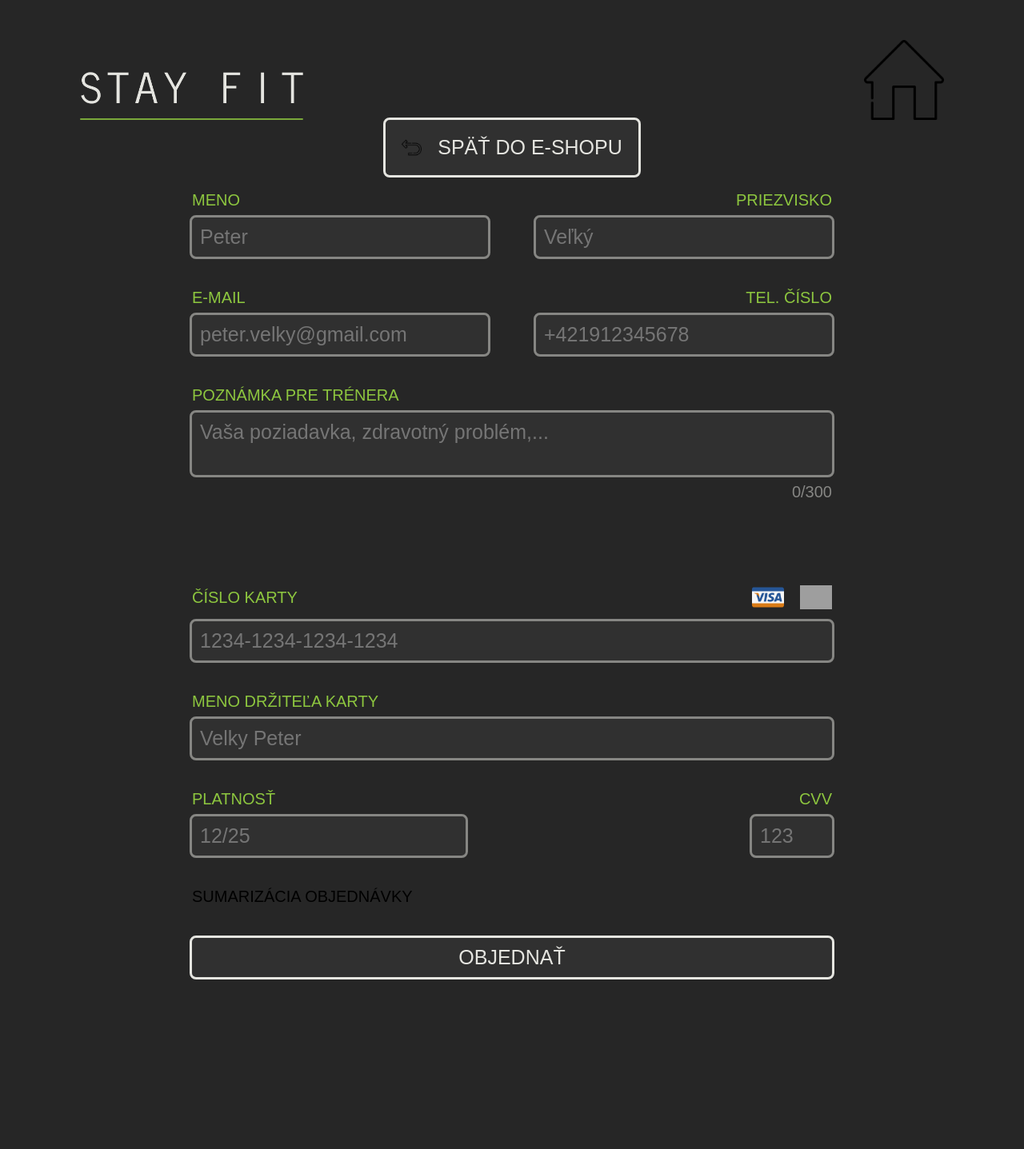
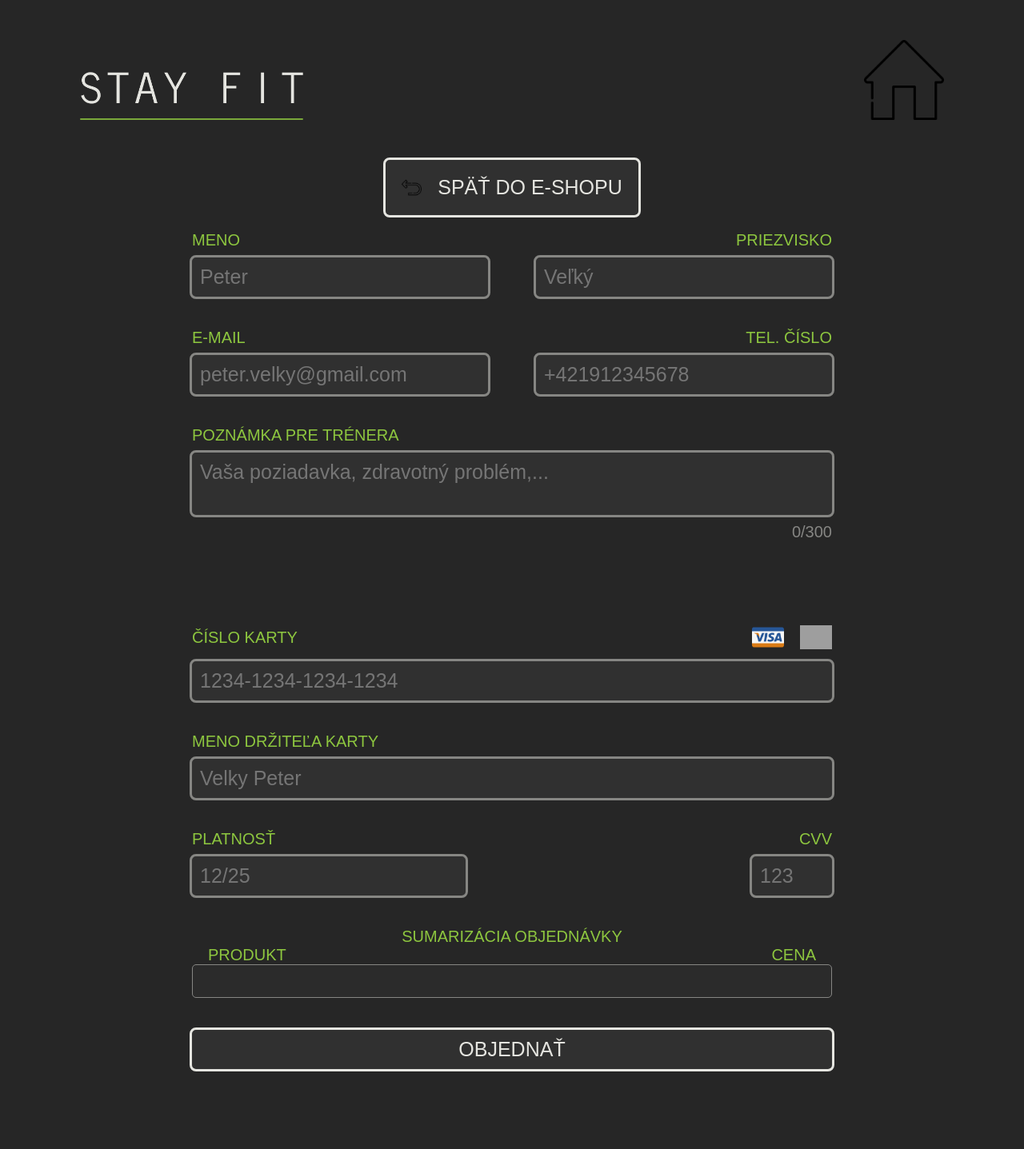
Before and after one commit to mkockar/rop_stay_fit, a PHP site: page /payment.php in a window 1280 px wide. Shown: the whole page at 80% size. Before the commit the page ends 1225 px from the top, so only its background shows below. Run offline with PHP 8.4, Linux system fonts and the light colour scheme; data that the repository does not hold is empty; style sheets or scripts are compiled from the project's sources; some web fonts are replaced; grey boxes are pictures that could not be loaded.

Commit message:
order sumary

```diff
--- a/payment.php
+++ b/payment.php
@@ -5,9 +5,9 @@ if (isset($_POST['pay'])) {
     $lname = $_POST['lname'];
     $fname = $_POST['fname'];
     $msg = $_POST['msg'];
-    $msgMail = "Meno: $fname <br> Priezvisko: $lname <br> Telefónne číslo: $phone <br> Poznámka: $msg";
+    $msgMail = "Meno: $fname <br> Priezvisko: $lname <br> Telefónne číslo: $phone <br> Poznámka: $msg <br> Produkt: $product";
 
-    $title = 'Potvrdenie objednávky';
+    $title = "Potvrdenie objednávky - $product";
 
     require_once('generateEmail.php');
 
@@ -105,14 +105,15 @@ if (isset($_POST['submit'])) {
             </div>
 
             <div class="order-sumary">
-                <span>SUMARIZÁCIA OBJEDNÁVKY</span>
                 <div class="order-wrapper">
-                    <div class="product-name">
-                        <span><?php echo $product ?></span>
+                    <span class="title-order-sumary">SUMARIZÁCIA OBJEDNÁVKY</span>
+                    <div class="label-wrapper">
+                        <span class="label-product-price">Produkt</span>
+                        <span class="label-product-price">Cena</span>
                     </div>
-
-                    <div class="product-price">
-                        <span><?php echo $price ?></span>
+                    <div class="product-name-price">
+                        <span class="product-price"><?php echo $product ?></span>
+                        <span class="product-price"><?php echo $price ?></span>
                     </div>
                 </div>
             </div>
--- a/styles/payment.css
+++ b/styles/payment.css
@@ -8,6 +8,7 @@ body .payment-form-wrapper {
   justify-content: center;
   width: 100%;
   gap: 2rem;
+  padding: 5rem;
 }
 body .payment-form-wrapper .form-wrapper {
   display: flex;
@@ -227,6 +228,44 @@ body .payment-form-wrapper .form-wrapper .input-wrapper .card-details-wrapper .d
   justify-content: center;
   align-items: end;
 }
-body .payment-form-wrapper .form-wrapper .input-wrapper .order-sumary span {
+body .payment-form-wrapper .form-wrapper .order-sumary {
+  display: flex;
+  flex-direction: column;
+}
+body .payment-form-wrapper .form-wrapper .order-sumary .title-order-sumary {
+  text-align: center;
   color: #8dc63f;
 }
+body .payment-form-wrapper .form-wrapper .order-sumary .order-wrapper {
+  display: flex;
+  justify-content: space-between;
+  align-items: center;
+  flex-direction: column;
+}
+body .payment-form-wrapper .form-wrapper .order-sumary .order-wrapper .label-wrapper {
+  display: flex;
+  justify-content: space-between;
+  align-items: center;
+  width: 100%;
+  padding-left: 2rem;
+  padding-right: 2rem;
+}
+body .payment-form-wrapper .form-wrapper .order-sumary .order-wrapper .label-wrapper .label-product-price {
+  color: #8dc63f;
+  text-transform: uppercase;
+}
+body .payment-form-wrapper .form-wrapper .order-sumary .order-wrapper .product-name-price {
+  display: flex;
+  justify-content: space-between;
+  align-items: center;
+  width: 100%;
+  border: 1px solid #e5e5e0;
+  padding: 2rem;
+  border-radius: 5px;
+  background-color: #303030;
+  opacity: 50%;
+}
+body .payment-form-wrapper .form-wrapper .order-sumary .order-wrapper .product-name-price .product-price {
+  color: #e5e5e0;
+  text-transform: uppercase;
+}
--- a/styles/payment.scss
+++ b/styles/payment.scss
@@ -1,11 +1,4 @@
 @import "colours.scss";
-
-* {
-  //background-color: rgba(8, 250, 0, 0.5);
-
-  //outline: solid 2px red;
-}
-
 body {
   padding: 5rem 10rem;
   .payment-form-wrapper {
@@ -15,6 +8,7 @@ body {
     justify-content: center;
     width: 100%;
     gap: 2rem;
+    padding: 5rem;
     .form-wrapper {
       display: flex;
       flex-direction: column;
@@ -127,10 +121,48 @@ body {
             }
           }
         }
+      }
+      .order-sumary {
+        display: flex;
+        flex-direction: column;
+        .title-order-sumary {
+          text-align: center;
+          color: $outline;
+        }
 
-        .order-sumary{
-          span{
-            color: $outline;
+        .order-wrapper {
+          display: flex;
+          justify-content: space-between;
+          align-items: center;
+          flex-direction: column;
+
+          .label-wrapper {
+            display: flex;
+            justify-content: space-between;
+            align-items: center;
+            width: 100%;
+            padding-left: 2rem;
+            padding-right: 2rem;
+
+            .label-product-price {
+              color: $outline;
+              text-transform: uppercase;
+            }
+          }
+          .product-name-price {
+            display: flex;
+            justify-content: space-between;
+            align-items: center;
+            width: 100%;
+            border: 1px solid $lightgray;
+            padding: 2rem;
+            border-radius: 5px;
+            background-color: $darkgray;
+            opacity: 50%;
+            .product-price {
+              color: $lightgray;
+              text-transform: uppercase;
+            }
           }
         }
       }
```
Also changed, not shown: eshop.php (+16 -8 lines), js/searchBar.js (deleted, +0 -18 lines), styles/searchbar.css (+1 -11 lines), styles/searchbar.scss (+1 -11 lines).
